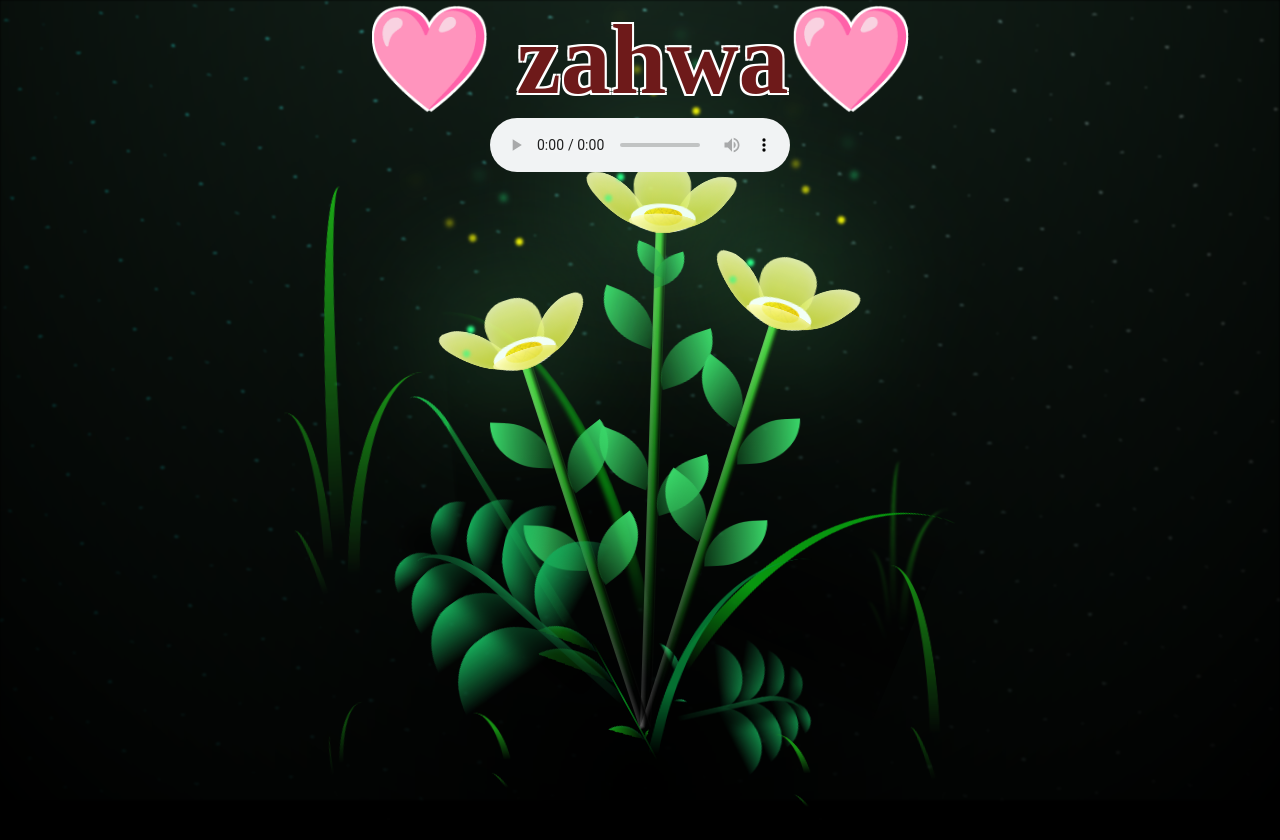
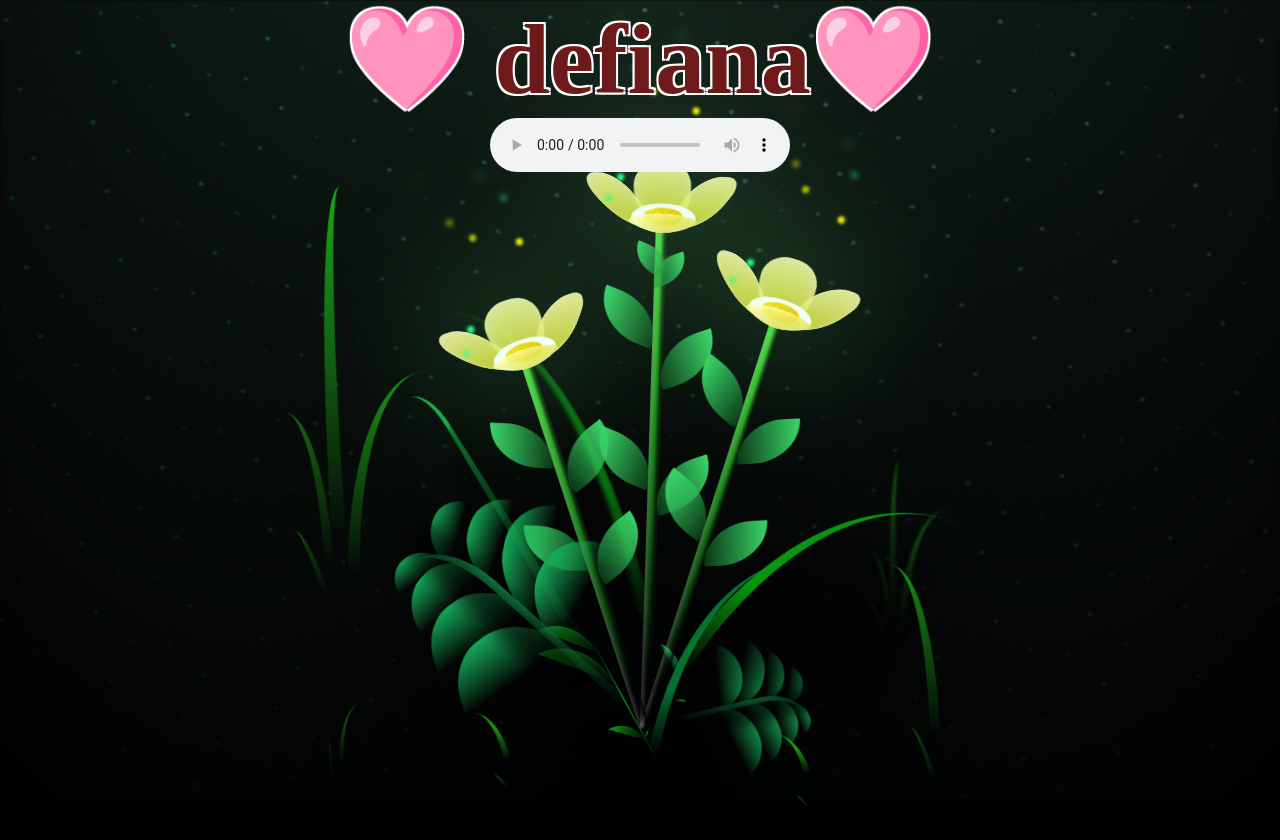
Before and after one commit to zentech77/website-personal, a plain HTML site: page index.html in a window 1280 px wide. Drawn offline with Linux system fonts and the light colour scheme.

Commit message:
Update index.html

```diff
--- a/index.html
+++ b/index.html
@@ -22,7 +22,7 @@
 
 
         <h1>🩷
-            zahwa🩷
+            defiana🩷
         </h1>
         <audio controls autoplay loop>
             <source src="./Audio.mp3" type="Audio/mp3" >
```
